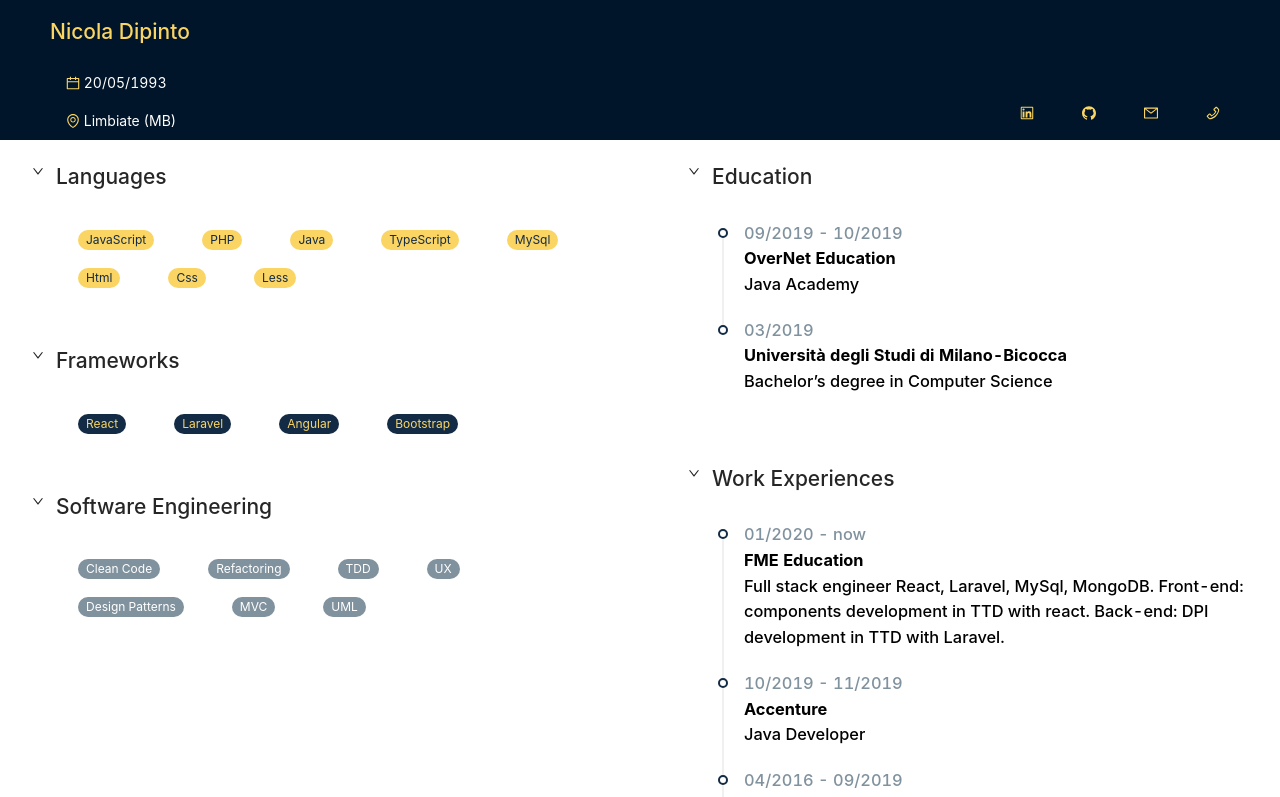
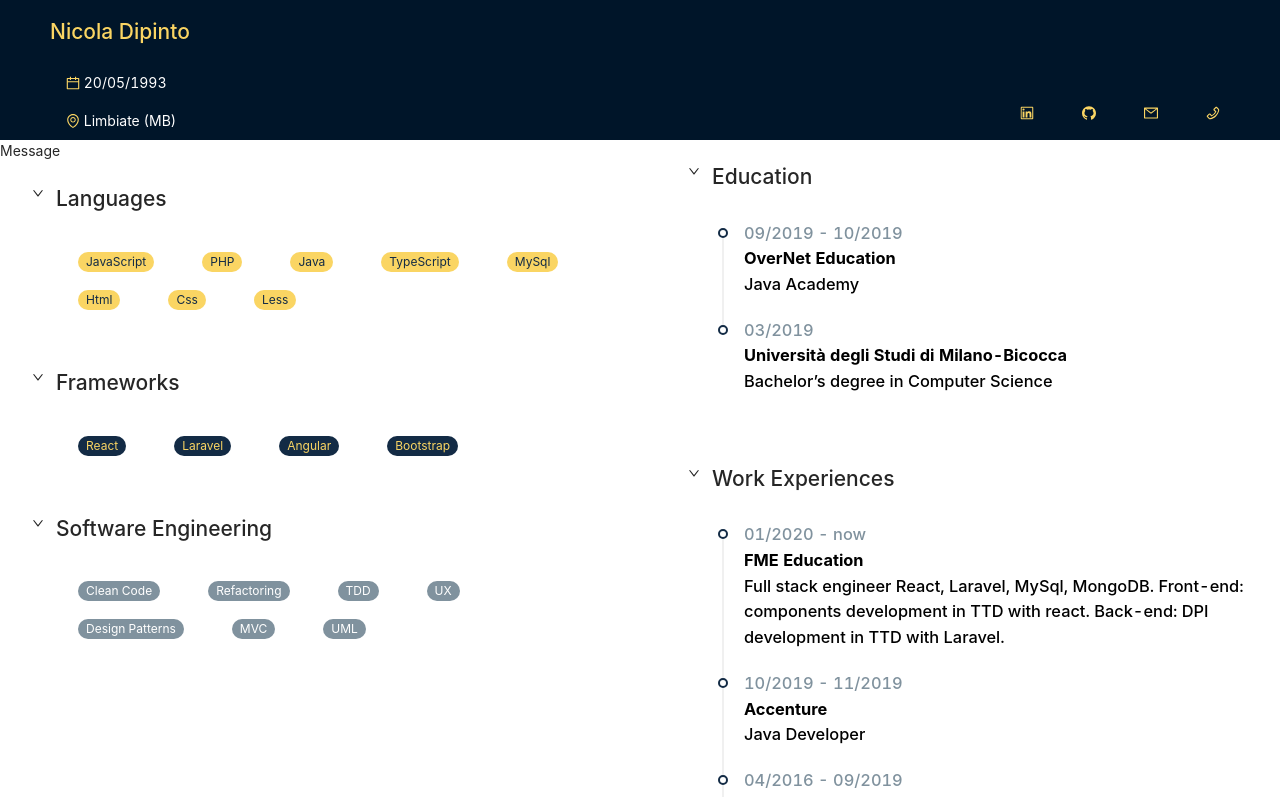
Before and after one commit to NicolaDipintoDev/cv.assignment, a React (Create React App) app in the folder cv-assignment/: page / in a window 1280 px wide. Shown: the top 797 px of the page. Built offline with nearby package versions, Linux system fonts and the light colour scheme.

Commit message:
render Message

```diff
--- a/cv-assignment/src/components/Content/container/leftSide/LeftSide.js
+++ b/cv-assignment/src/components/Content/container/leftSide/LeftSide.js
@@ -2,8 +2,11 @@ import React from "react";
 import SkillsBlock from "./skill/SkillsBlock";
 import { languages, frameworks, swEngineering } from "./constants/constants";
 import { List } from "antd";
+import Message from "./message/Message";
 
 const LeftSide = () => (
+  <>
+    <Message />
     <List
       size="small"
       dataSource={[languages, frameworks, swEngineering]}
@@ -19,5 +22,6 @@ const LeftSide = () => (
         </List.Item>
       )}
     />
+  </>
 );
 export default LeftSide;
```
Lines whose indentation alone changed are shown as unchanged.
